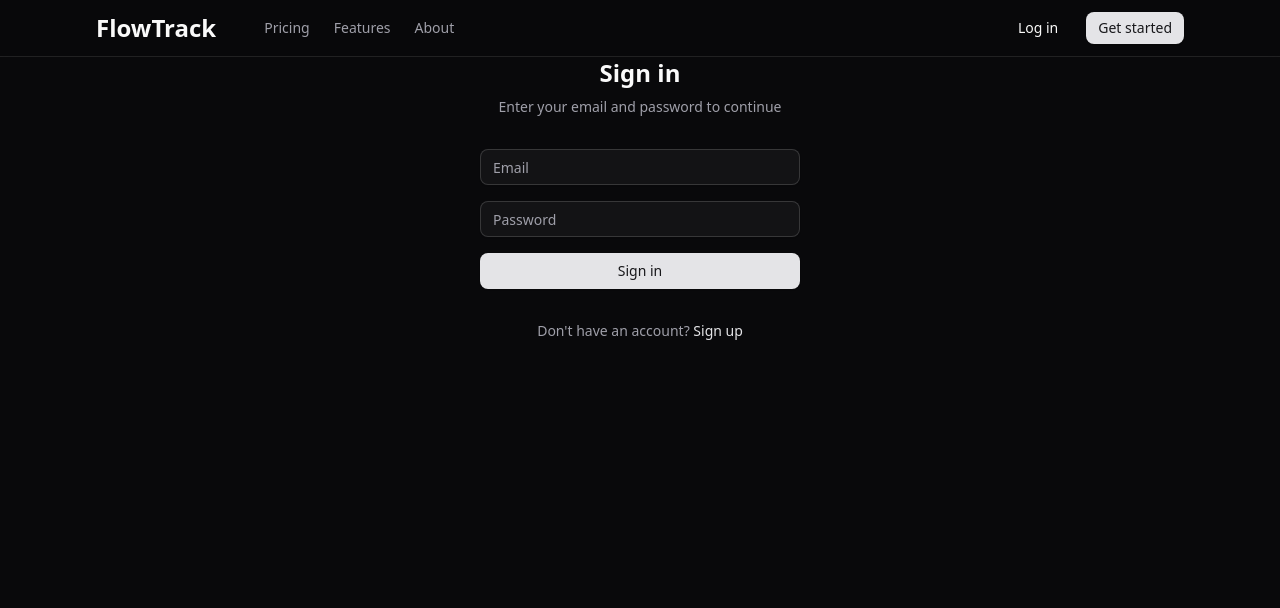
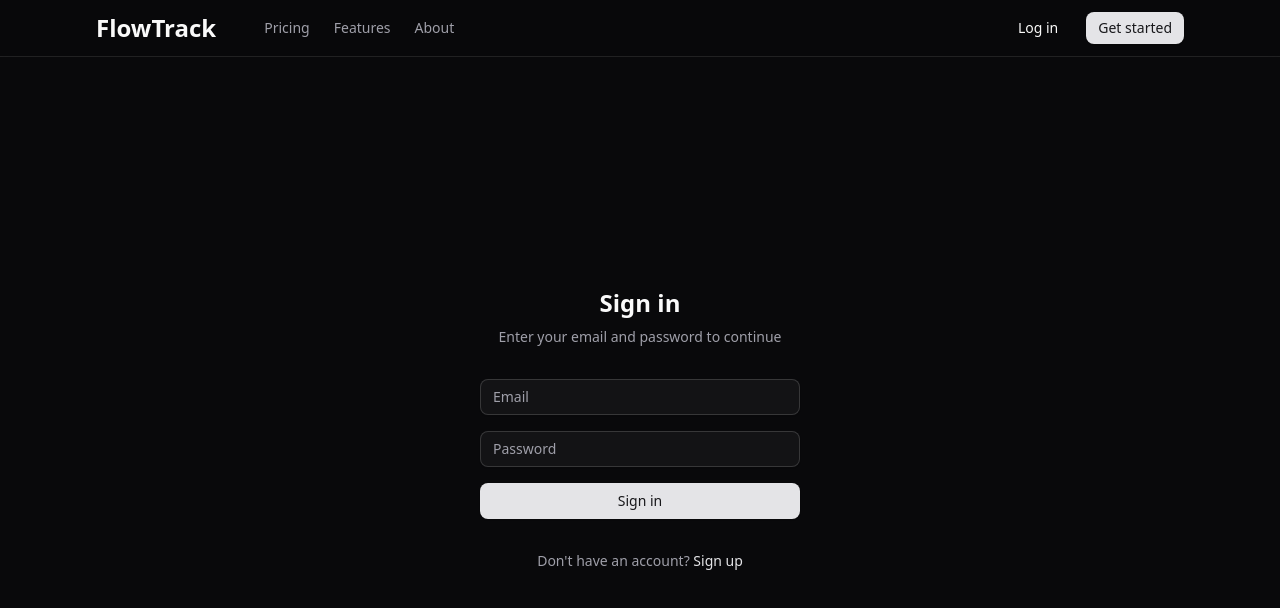
Before and after one commit to maksim-pokhiliy/flow-track, a Next.js app: page /login in a window 1280 px wide. Shown: the top 608 px of the page. Built offline with nearby package versions, Linux system fonts and the light colour scheme.

Commit message:
feat: workspaces management

```diff
--- a/src/app/(public)/layout.tsx
+++ b/src/app/(public)/layout.tsx
@@ -2,10 +2,10 @@ import { PublicHeader } from "@app/components/layout";
 
 export default function PublicLayout({ children }: { children: React.ReactNode }) {
   return (
-    <>
+    <div className="flex flex-col min-h-full">
       <PublicHeader />
 
-      <main>{children}</main>
-    </>
+      <main className="flex flex-1 h-full">{children}</main>
+    </div>
   );
 }
--- a/src/app/globals.css
+++ b/src/app/globals.css
@@ -42,6 +42,7 @@
 
 html,
 body {
+  height: 100%;
   min-height: 100vh;
 }
 
--- a/src/components/ui/button.tsx
+++ b/src/components/ui/button.tsx
@@ -2,7 +2,7 @@
 
 import { Slot } from "@radix-ui/react-slot";
 import { cva, type VariantProps } from "class-variance-authority";
-import { Loader2 } from "lucide-react";
+import { Loader } from "lucide-react";
 import * as React from "react";
 
 import { cn } from "@app/shared/lib";
@@ -62,7 +62,7 @@ const Button = React.forwardRef<HTMLButtonElement, ButtonProps>(
 
     const content = loading ? (
       <>
-        <Loader2 className="size-4 animate-spin" />
+        <Loader className="size-4 animate-spin" />
         {loadingText ?? children}
       </>
     ) : (
--- a/src/components/ui/query-wrapper.tsx
+++ b/src/components/ui/query-wrapper.tsx
@@ -1,6 +1,6 @@
 "use client";
 
-import { Loader2 } from "lucide-react";
+import { Loader } from "lucide-react";
 
 import { ContentSection } from "./content-section";
 import { Stack } from "./stack";
@@ -8,6 +8,7 @@ import { Typography } from "./typography";
 
 type QueryWrapperProps<T> = {
   isLoading: boolean;
+  loadingText?: string;
   error: unknown | null;
   data: T | undefined;
   children: (data: T) => React.ReactNode;
@@ -17,6 +18,7 @@ type QueryWrapperProps<T> = {
 
 export function QueryWrapper<T>({
   isLoading,
+  loadingText,
   error,
   data,
   children,
@@ -27,9 +29,11 @@ export function QueryWrapper<T>({
     return (
       <ContentSection>
         <Stack align="center" justify="center" spacing={2} direction="row">
-          <Loader2 className="h-4 w-4 animate-spin" />
+          <Loader className="animate-spin" />
 
-          <Typography>Loading...</Typography>
+          <Typography variant="h4" className="font-normal">
+            {loadingText ?? "Loading..."}
+          </Typography>
         </Stack>
       </ContentSection>
     );
--- a/src/modules/auth/ui/login-form.tsx
+++ b/src/modules/auth/ui/login-form.tsx
@@ -33,7 +33,7 @@ export function LoginForm() {
   };
 
   return (
-    <Container maxWidth="sm" className="w-full h-full">
+    <Container maxWidth="sm" className="w-full min-h-full">
       <Stack justify="center" className="h-full">
         <Stack spacing={8}>
           <Stack spacing={2} align="center">
--- a/src/modules/auth/ui/register-form.tsx
+++ b/src/modules/auth/ui/register-form.tsx
@@ -34,7 +34,7 @@ export function RegisterForm() {
   };
 
   return (
-    <Container maxWidth="sm" className="w-full h-full">
+    <Container maxWidth="sm" className="w-full min-h-full">
       <Stack justify="center" className="h-full">
         <Stack spacing={8}>
           <Stack spacing={2} align="center">
--- a/src/modules/workspaces/ui/index.tsx
+++ b/src/modules/workspaces/ui/index.tsx
@@ -13,6 +13,7 @@ export function WorkspacesPage() {
   return (
     <QueryWrapper
       isLoading={isLoading}
+      loadingText="Loading workspaces..."
       error={isError ? (error as Error) : null}
       data={data}
       isEmpty={(arr) => arr.length === 0}
```
